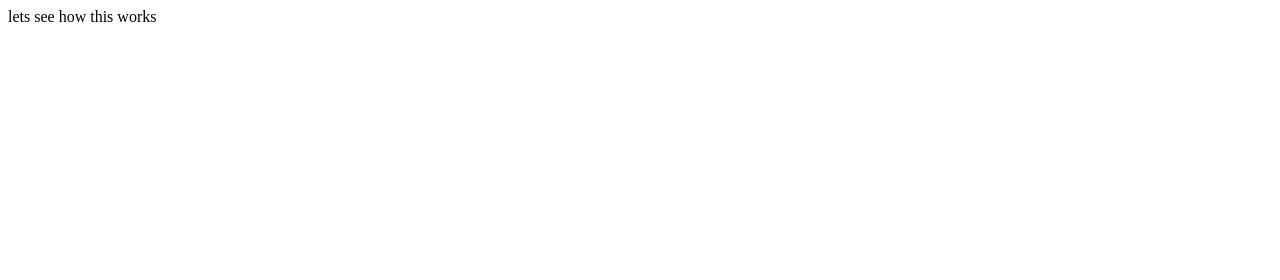
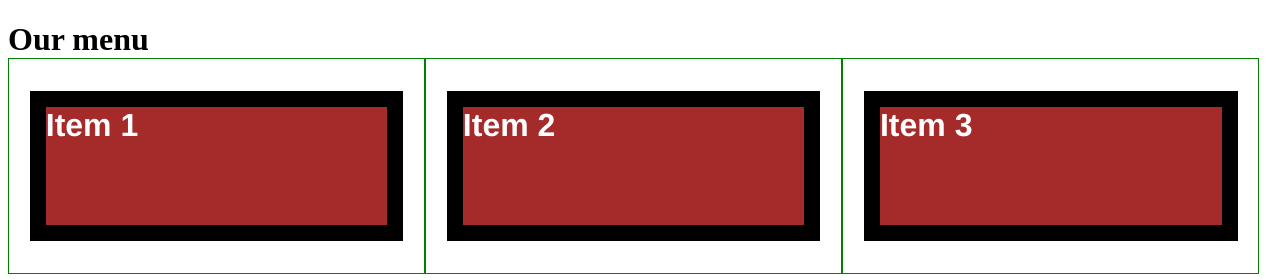
Before and after one commit to Harshit-d/coursera, a plain HTML site: page index.html in a window 1280 px wide. Drawn offline with Linux system fonts and the light colour scheme.

Commit message:
Update index.html

```diff
--- a/index.html
+++ b/index.html
@@ -3,8 +3,74 @@
   <head>
     <meta charset="utf-8">
     <title>Course era assignment </title>
+  <style>
+    *{
+      box-sizing: border-box;
+    }
+    h1{
+    margin-bottom: 15px;
+    }
+    p{
+      border:1pc solid black;
+      background-color:#A52A2A;
+      width:90%;
+      height: 150px;
+      margin-right: auto;
+      margin-left:auto;
+      font-family: Helvetica;
+      color:white;
+    }
+
+    .row{
+      width:100%
+    }
+
+    @media(min-width: 992px){
+      .col-lg-4{
+        float:left;
+        border:1px solid green;
+         }
+      .col-lg-4{
+       width: 33%
+       }
+    }
+    @media(min-width: 768px and max-width:991px ){
+      .col-md-6, .col-md-12{
+        float:left;
+        border:1px solid green;
+         }
+      .col-md-6{
+       width: 50%
+       }
+      .col-md-12{
+       width: 100%
+       }
+    }
+     @media(max-width: 767px){
+      .col-sm-12{
+        float:left;
+        border:1px solid green;
+         }
+      .col-lg-12{
+       width: 100%
+       }
+    }
+    </style>
+
   </head>
   <body>
-    lets see how this works
+    <h1> Our menu </h>
+    <div class="row">
+      <div class="col-lg-4 col-md-6 col-sm-12">
+        <p>Item 1</p>
+      </div>
+      <div class="col-lg-4 col-md-6 col-sm-12">
+        <p>Item 2</p>
+      </div>
+      <div class="col-lg-4 col-md-12 col-sm-12">
+        <p>Item 3</p>
+      </div>
+
+
   </body>
 </html>
```
